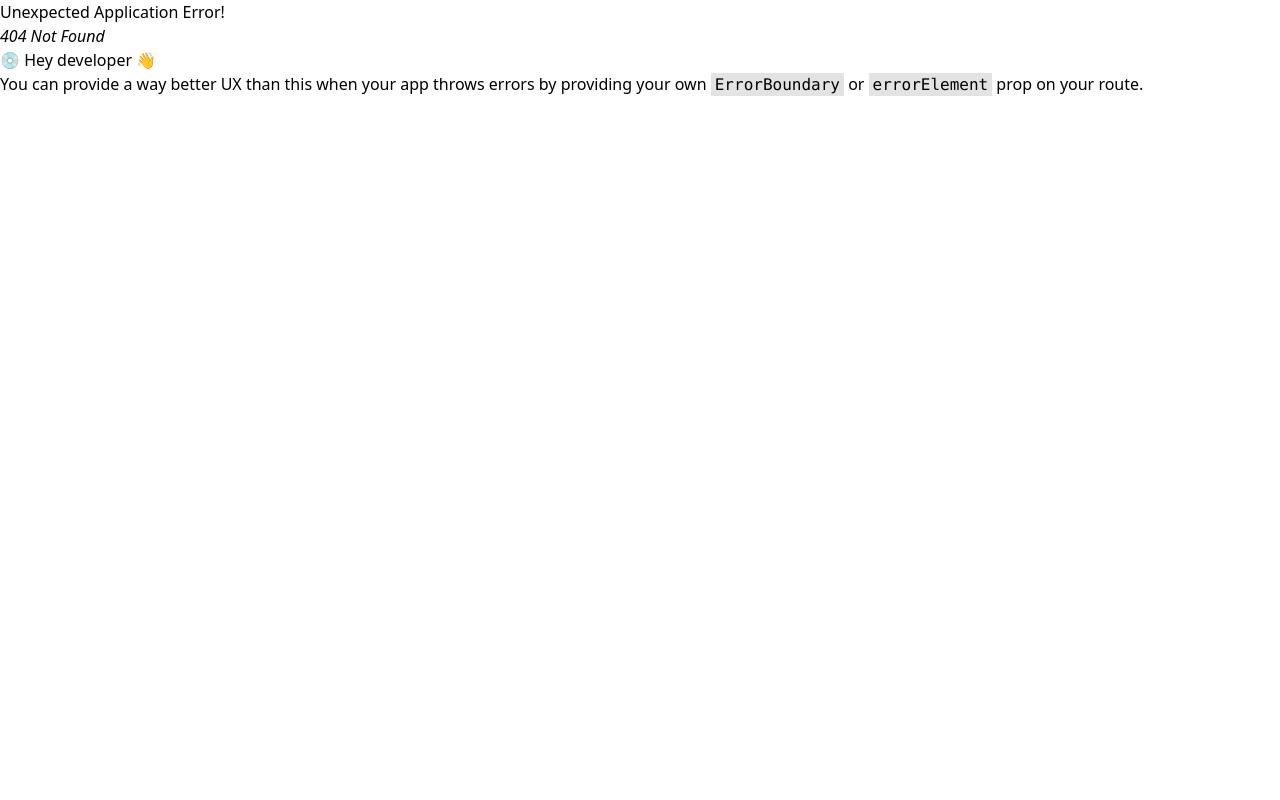
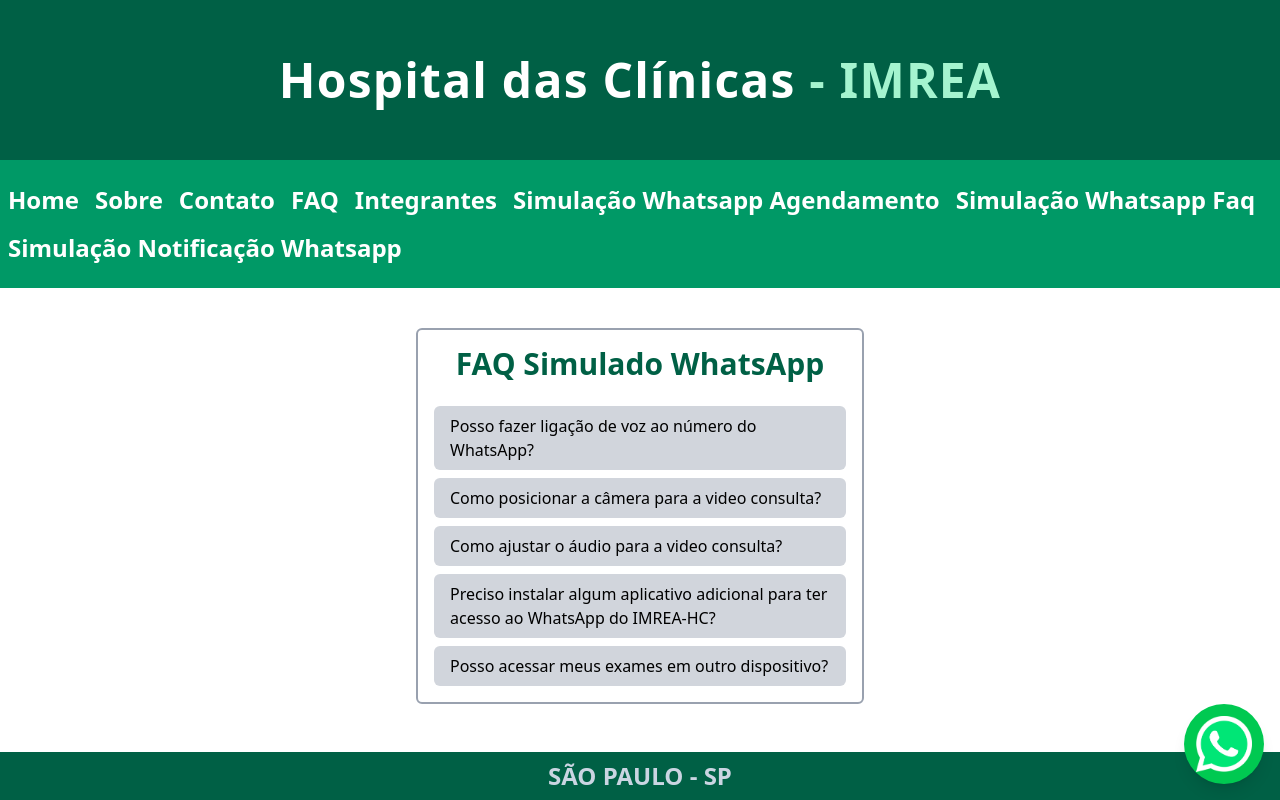
Before and after one commit to lianafujisima/front-sprint03, a React (Vite) app: page /faqwhatsapp in a window 1280 px wide. Before the commit this address had no page. Built offline with nearby package versions, Linux system fonts and the light colour scheme; data requests are answered from the project's data file.

Commit message:
6 commit

```diff
--- a/dados.json
+++ b/dados.json
@@ -15,5 +15,28 @@
       "data": "23-09-2025",
       "hora": "12:00"
     }
+  ],
+  "faqs": [
+    {
+      "pergunta": "Posso fazer ligação de voz ao número do WhatsApp?",
+      "resposta": "Não. O número do WhatsApp é exclusivo para mensagens de texto. Use os telefones na seção Contatos se precisar falar por voz."
+    },
+    {
+      "pergunta": "Como posicionar a câmera para a video consulta?",
+      "resposta": "Posicione a câmera em local estável, na altura do rosto, com boa iluminação. Evite luz forte atrás de você."
+    },
+    {
+      "pergunta": "Como ajustar o áudio para a video consulta?",
+      "resposta": "Teste o microfone e alto-falantes antes da consulta. Use fones com microfone embutido para melhor qualidade."
+    },
+    {
+      "pergunta": "Preciso instalar algum aplicativo adicional para ter acesso ao WhatsApp do IMREA-HC?",
+      "resposta": "Não. Todo o processo é pelo WhatsApp. Apenas tenha o aplicativo atualizado instalado."
+    },
+    {
+      "pergunta": "Posso acessar meus exames em outro dispositivo?",
+      "resposta": "Sim. Use o mesmo número de WhatsApp cadastrado. Os resultados estarão disponíveis em qualquer dispositivo."
+    }
   ]
+
 }
--- a/package.json
+++ b/package.json
@@ -8,7 +8,7 @@
     "build": "tsc -b && vite build",
     "lint": "eslint .",
     "preview": "vite preview",
-    "backend": "json-server --watch dados.json --port 5173"
+    "backend": "json-server --watch dados.json --port 5000"
   },
   "dependencies": {
     "@tailwindcss/vite": "^4.1.13",
@@ -26,6 +26,7 @@
     "eslint-plugin-react-hooks": "^5.2.0",
     "eslint-plugin-react-refresh": "^0.4.20",
     "globals": "^16.4.0",
+    "json-server": "^1.0.0-beta.3",
     "typescript": "~5.8.3",
     "typescript-eslint": "^8.44.0",
     "vite": "^7.1.7"
--- a/src/components/Menu.tsx
+++ b/src/components/Menu.tsx
@@ -8,8 +8,9 @@
             <Link to={'/contato'} className='m-2'>Contato</Link>
             <Link to={'/faq'} className='m-2'>FAQ</Link>
             <Link to={'/integrantes'} className='m-2'>Integrantes</Link>
-            <Link to={'/agendamento'} className='m-2'>Whatsapp</Link>
-            <Link to={'/notificacaowhatsapp'} className='m-2'>Notificação Whatsapp</Link>
+            <Link to={'/agendamento'} className='m-2'>Simulação Whatsapp Agendamento</Link>
+            <Link to={'/faqwhatsapp'} className='m-2'>Simulação Whatsapp Faq</Link>
+            <Link to={'/notificacaowhatsapp'} className='m-2'>Simulação Notificação Whatsapp</Link>
         </nav>
     );
 }
--- a/src/main.tsx
+++ b/src/main.tsx
@@ -8,6 +8,7 @@
 import Sobre from './routes/Sobre/index.tsx'
 import Contato from './routes/Contato/index.tsx'
 import Faq from './routes/Faq/index.tsx'
+import FaqWhatsapp from './routes/FaqWhatsapp/index.tsx'
 import Integrantes from './routes/Integrantes/index.tsx'
 import FormAgendamento from './routes/FormAgendamento/index.tsx'
 import ListaAgendamento from './routes/ListaAgendamento/index.tsx'
@@ -21,6 +22,7 @@
     {path:'/sobre', element:<Sobre/>},
     {path:'/contato', element:<Contato/>},
     {path:'/faq', element:<Faq/>},
+    {path:'/faqwhatsapp', element:<FaqWhatsapp/> },
     {path:'/integrantes', element:<Integrantes/>},
     {path:'/agendamento', element:<ListaAgendamento/>},
     {path:'/incluir', element:<FormAgendamento/>},
--- a/src/routes/Faq/index.tsx
+++ b/src/routes/Faq/index.tsx
@@ -1,3 +1,5 @@
+import { Link } from "react-router-dom";
+
 export default function Faq() {
     return (
       <main className="min-h-screen bg-gray-50 py-12 px-6">
@@ -42,6 +44,17 @@
             </div>
           </div>
         </section>
+        <section className="max-w-4xl mx-auto mb-12 bg-white p-8 rounded-2xl shadow-md text-center">
+        <h2 className="text-2xl font-semibold text-gray-800 mb-4">Atendimento via WhatsApp</h2>
+        <p className="text-gray-700 mb-4">Para facilitar a comunicação com a equipe, o sistema permite que todas as dúvidas e solicitações sejam enviadas diretamente pelo WhatsApp.</p>
+
+        <Link
+          to="/faqwhatsapp"
+          className="inline-block bg-green-500 text-white font-semibold px-6 py-3 rounded-xl shadow-lg hover:bg-green-600 transition"
+        >
+          Fale Conosco no WhatsApp
+        </Link>
+      </section>
       </main>
     );
   }
--- /dev/null
+++ b/src/routes/FaqWhatsapp/index.tsx
@@ -0,0 +1,47 @@
+import { useEffect, useState } from "react";
+
+type FAQ = {
+  pergunta: string;
+  resposta: string;
+};
+
+export default function FaqSimulado() {
+  const [faqs, setFaqs] = useState<FAQ[]>([]);
+
+  useEffect(() => {
+    fetch("http://localhost:5000/faqs")
+      .then((resp) => resp.json())
+      .then((data) => setFaqs(data))
+      .catch((error) => console.log(error));
+  }, []);
+
+  const [respostaSelecionada, setRespostaSelecionada] = useState<string | null>(null);
+
+  return (
+    <div className="max-w-md m-auto mt-10 p-4 border-2 border-gray-400 rounded-md">
+      <h1 className="text-emerald-800 text-3xl font-bold mb-6 text-center">
+        FAQ Simulado WhatsApp
+      </h1>
+
+      <div className="flex flex-col space-y-2">
+        {faqs.map((faq, index) => (
+          <button
+            key={index}
+            className="bg-gray-300 py-2 px-4 rounded-md text-left hover:bg-gray-400"
+            onClick={() =>
+              setRespostaSelecionada(respostaSelecionada === faq.resposta ? null : faq.resposta)
+            }
+          >
+            {faq.pergunta}
+          </button>
+        ))}
+      </div>
+
+      {respostaSelecionada && (
+        <div className="mt-4 p-3 border-2 border-gray-400 rounded-md bg-gray-100 whitespace-pre-line">
+          {respostaSelecionada}
+        </div>
+      )}
+    </div>
+  );
+}
--- a/src/routes/FormAgendamento/index.tsx
+++ b/src/routes/FormAgendamento/index.tsx
@@ -33,7 +33,7 @@
   const handleSubmit = (e:React.FormEvent<HTMLFormElement>)=>{
     e.preventDefault()
     const agendamento = {...novo}
-    fetch(`http://localhost:5173/agendamento/${id ? id : ""}`,{
+    fetch(`http://localhost:5000/agendamento/${id ? id : ""}`,{
         method:metodo,
         headers:{"Content-Type":"Application/json"},
         body: JSON.stringify(agendamento)
@@ -44,7 +44,7 @@
 
   useEffect(() => {
     if (id) {
-      fetch(`http://localhost:5173/agendamento/${id}`)
+      fetch(`http://localhost:5000/agendamento/${id}`)
         .then((resp) => resp.json())
         .then((data) => setNovo(data))
         .catch((error) => console.log(error));
--- a/src/routes/ListaAgendamento/index.tsx
+++ b/src/routes/ListaAgendamento/index.tsx
@@ -14,14 +14,14 @@
   const [agendamento, setAgendamento] = useState<TypeAgendamento[]>([]);
 
   useEffect(() => {
-    fetch('http://localhost:5173/agendamento')
+    fetch('http://localhost:5000/agendamento')
         .then((resp) => resp.json())
         .then((resp) => setAgendamento(resp))
         .catch((error) => console.log(error));
 }, []);
 
 const handleDelete = (id: number) => {
-    fetch(`http://localhost:5173/agendamento/${id}`, { method: "DELETE" })
+    fetch(`http://localhost:5000/agendamento/${id}`, { method: "DELETE" })
         .then(() => setAgendamento((prev) => prev.filter((p) => p.id !== id)))
         .catch((error) => console.log(error));
 };
```
Also changed, not shown: 1 other file (tests, documents, lock files or other folders).
